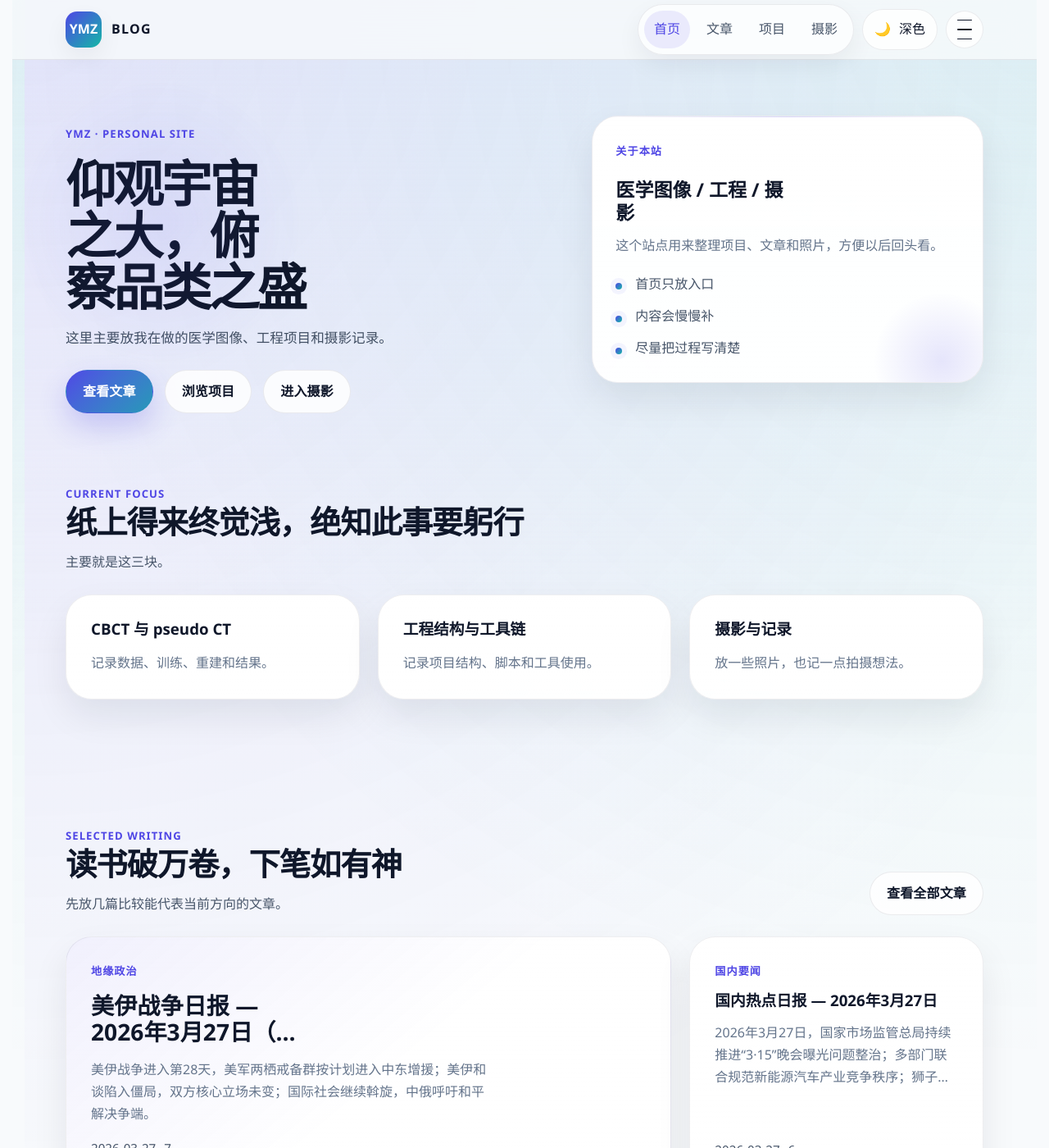
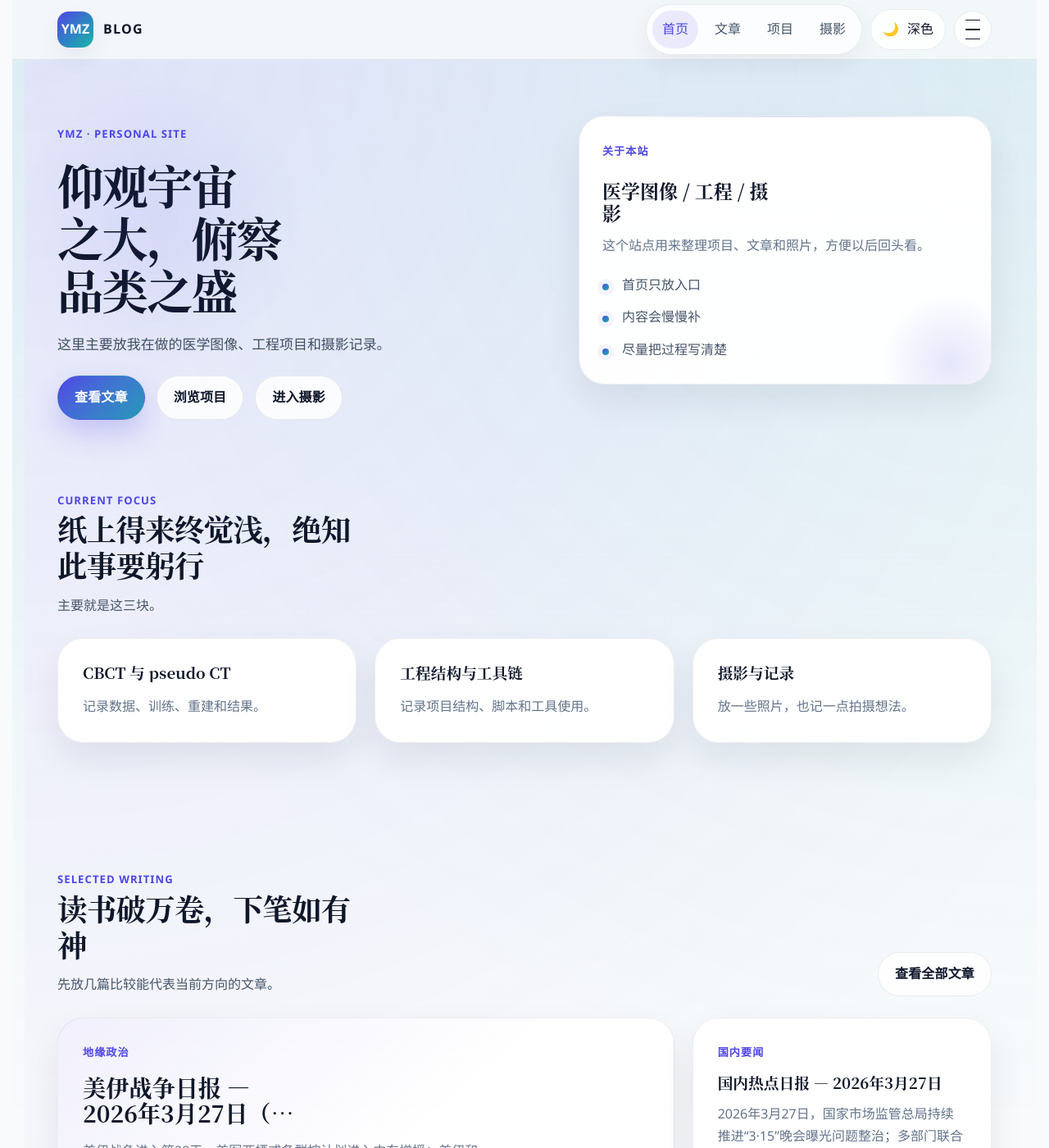
Before and after one commit to YMZ1998/YMZ1998.github.io, a Jekyll site: the page built from index.html, in a window 1280 px wide and 1400 px high. Shown: the whole window at 82% size. Built offline with Jekyll 4.4.1, drawn with Linux system fonts in a browser that asks for light colours.

Commit message:
style: optimize homepage typography and layout

```diff
--- a/_sass/_base.scss
+++ b/_sass/_base.scss
@@ -27,8 +27,11 @@
   --radius-lg: 24px;
   --radius-md: 18px;
   --radius-sm: 999px;
-  --container: min(1180px, calc(100vw - 32px));
+  --container: min(1200px, calc(100vw - 32px));
   --transition: 220ms ease;
+  --font-sans: "PingFang SC", "Hiragino Sans GB", "HarmonyOS Sans SC", "Microsoft YaHei", "Segoe UI", sans-serif;
+  --font-serif: "Source Han Serif SC", "Songti SC", "STSong", "Noto Serif CJK SC", "Noto Serif SC", serif;
+  --font-mono: "Cascadia Code", "JetBrains Mono", "Fira Code", Consolas, monospace;
 }
 
 html[data-theme="dark"] {
@@ -69,14 +72,17 @@ html {
 
 body {
   margin: 0;
-  font-family: "Segoe UI", "PingFang SC", "Microsoft YaHei", sans-serif;
-  line-height: 1.7;
+  font-family: var(--font-sans);
+  line-height: 1.72;
   color: var(--text);
   background:
     radial-gradient(circle at top left, color-mix(in srgb, var(--primary) 12%, transparent), transparent 36%),
     radial-gradient(circle at top right, color-mix(in srgb, var(--accent) 10%, transparent), transparent 31%),
     linear-gradient(180deg, color-mix(in srgb, var(--bg-elevated) 44%, transparent), transparent 20%),
     var(--bg);
+  text-rendering: optimizeLegibility;
+  -webkit-font-smoothing: antialiased;
+  -moz-osx-font-smoothing: grayscale;
   transition: background-color var(--transition), color var(--transition);
 }
 
@@ -96,7 +102,7 @@ button,
 }
 
 code {
-  font-family: "Cascadia Code", "Fira Code", Consolas, monospace;
+  font-family: var(--font-mono);
 }
 
 h1,
@@ -109,3 +115,11 @@ ol,
 dl {
   margin-top: 0;
 }
+
+h1,
+h2,
+h3,
+h4 {
+  font-family: var(--font-serif);
+  font-weight: 600;
+}
--- a/_sass/_layout.scss
+++ b/_sass/_layout.scss
@@ -126,7 +126,7 @@
 
 @media (max-width: 1440px) and (min-width: 821px) {
   :root {
-    --container: min(1120px, calc(100vw - 40px));
+    --container: min(1140px, calc(100vw - 40px));
   }
 
   .section {
--- a/_sass/_sections.scss
+++ b/_sass/_sections.scss
@@ -5,7 +5,7 @@
 .hero-grid {
   display: grid;
   grid-template-columns: minmax(0, 1.15fr) minmax(320px, 0.85fr);
-  gap: 28px;
+  gap: 30px;
   align-items: center;
 }
 
@@ -16,9 +16,10 @@
 
 .hero h1 {
   margin: 0;
-  line-height: 1.08;
+  line-height: 1.12;
   font-size: clamp(2.9rem, 5vw, 5rem);
-  letter-spacing: -0.04em;
+  letter-spacing: -0.03em;
+  text-wrap: balance;
 }
 
 .hero-lead {
@@ -63,13 +64,13 @@ body[data-page="home"] .hero::before {
 }
 
 body[data-page="home"] .hero-grid {
-  grid-template-columns: minmax(0, 1.08fr) minmax(320px, 0.82fr);
-  gap: clamp(28px, 3.4vw, 52px);
+  grid-template-columns: minmax(0, 1fr) minmax(340px, 0.86fr);
+  gap: clamp(30px, 3.6vw, 56px);
   align-items: start;
 }
 
 body[data-page="home"] .hero-copy {
-  max-width: 720px;
+  max-width: 760px;
   padding-top: 8px;
 }
 
@@ -78,17 +79,18 @@ body[data-page="home"] .hero .eyebrow {
 }
 
 body[data-page="home"] .hero h1 {
-  max-width: 10ch;
-  line-height: 1.02;
-  font-size: clamp(3rem, 5.2vw, 4.9rem);
-  letter-spacing: -0.05em;
+  max-width: 11ch;
+  line-height: 1.14;
+  font-size: clamp(2.95rem, 5vw, 4.65rem);
+  letter-spacing: -0.03em;
+  font-weight: 620;
   text-wrap: balance;
 }
 
 body[data-page="home"] .hero-lead {
-  max-width: 56ch;
-  margin-top: 22px;
-  font-size: 1.04rem;
+  max-width: 58ch;
+  margin-top: 24px;
+  font-size: 1.06rem;
   color: color-mix(in srgb, var(--text-soft) 90%, var(--text));
 }
 
@@ -196,8 +198,10 @@ body[data-page="home"] .section-heading {
 }
 
 body[data-page="home"] .section-heading h2 {
-  font-size: clamp(1.95rem, 3vw, 2.6rem);
-  letter-spacing: -0.03em;
+  max-width: 18ch;
+  line-height: 1.2;
+  font-size: clamp(1.88rem, 2.85vw, 2.48rem);
+  letter-spacing: -0.02em;
 }
 
 body[data-page="home"] .focus-grid,
@@ -205,8 +209,8 @@ body[data-page="home"] .photo-grid,
 body[data-page="home"] .hub-grid,
 body[data-page="home"] .project-grid,
 body[data-page="home"] .post-grid {
-  gap: 24px;
-  margin-top: 30px;
+  gap: 26px;
+  margin-top: 32px;
 }
 
 .post-grid {
@@ -291,17 +295,17 @@ body[data-page="home"] .post-card:focus-within::before {
 .focus-grid > *,
 .hub-grid > * {
   flex: 1 1 calc(33.333% - 19px);
-  min-width: 260px;
+  min-width: 272px;
 }
 
 .project-grid > * {
   flex: 1 1 calc(33.333% - 19px);
-  min-width: 320px;
+  min-width: 308px;
 }
 
 .photo-grid > * {
   flex: 1 1 calc(33.333% - 19px);
-  min-width: 300px;
+  min-width: 296px;
 }
 
 .focus-card h3,
@@ -705,18 +709,18 @@ body[data-page="post"] .article-timeline-link:focus-visible {
   }
 
   body[data-page="home"] .hero-grid {
-    grid-template-columns: minmax(0, 1fr) minmax(300px, 0.78fr);
-    gap: 30px;
+    grid-template-columns: minmax(0, 1fr) minmax(320px, 0.84fr);
+    gap: clamp(24px, 2.8vw, 38px);
   }
 
   body[data-page="home"] .hero h1 {
     max-width: 11ch;
-    font-size: clamp(2.8rem, 4.8vw, 4.3rem);
+    font-size: clamp(2.7rem, 4.4vw, 4.1rem);
   }
 
   body[data-page="home"] .hero-lead {
-    max-width: 52ch;
-    margin-top: 18px;
+    max-width: 54ch;
+    margin-top: 20px;
   }
 
   body[data-page="home"] .hero-actions {
@@ -752,7 +756,7 @@ body[data-page="post"] .article-timeline-link:focus-visible {
   }
 
   body[data-page="home"] .hero h1 {
-    font-size: clamp(2.7rem, 4.4vw, 4rem);
+    font-size: clamp(2.6rem, 4.2vw, 3.85rem);
   }
 
   body[data-page="home"] .hero-panel {
@@ -800,7 +804,8 @@ body[data-page="post"] .article-timeline-link:focus-visible {
   }
 
   body[data-page="home"] .hero-grid {
-    gap: 28px;
+    grid-template-columns: minmax(0, 1fr) minmax(280px, 0.88fr);
+    gap: 26px;
   }
 
   body[data-page="home"] .hero h1 {
@@ -846,7 +851,8 @@ body[data-page="post"] .article-timeline-link:focus-visible {
   }
 
   body[data-page="home"] .hero h1 {
-    max-width: 12ch;
+    max-width: 13ch;
+    line-height: 1.16;
   }
 
   body[data-page="home"] .section-heading {
@@ -882,7 +888,8 @@ body[data-page="post"] .article-timeline-link:focus-visible {
   }
 
   body[data-page="home"] .hero h1 {
-    font-size: clamp(2.45rem, 12vw, 3.3rem);
+    font-size: clamp(2.18rem, 10.6vw, 3.02rem);
+    line-height: 1.14;
   }
 
   body[data-page="home"] .hero-panel {
```
